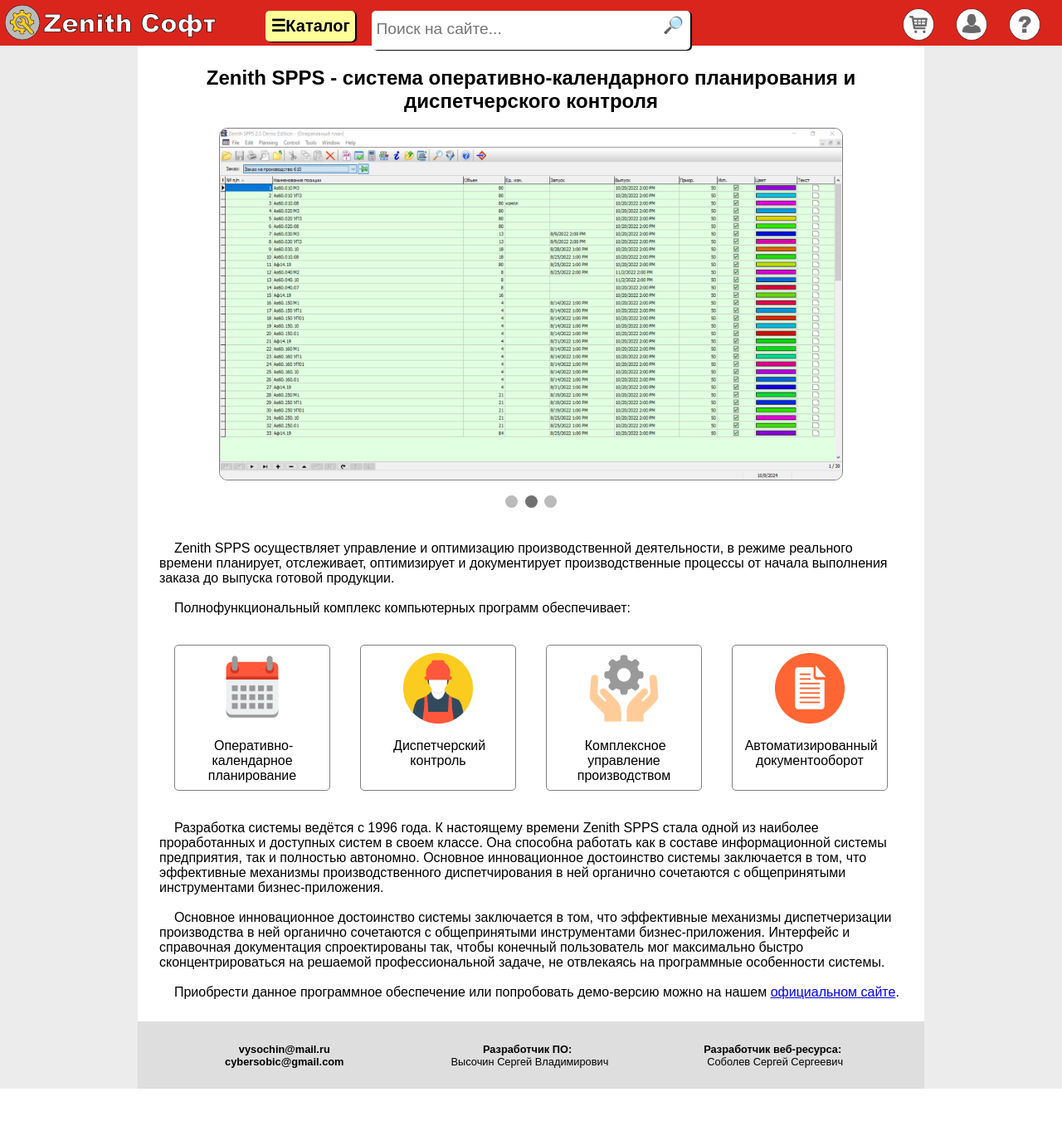
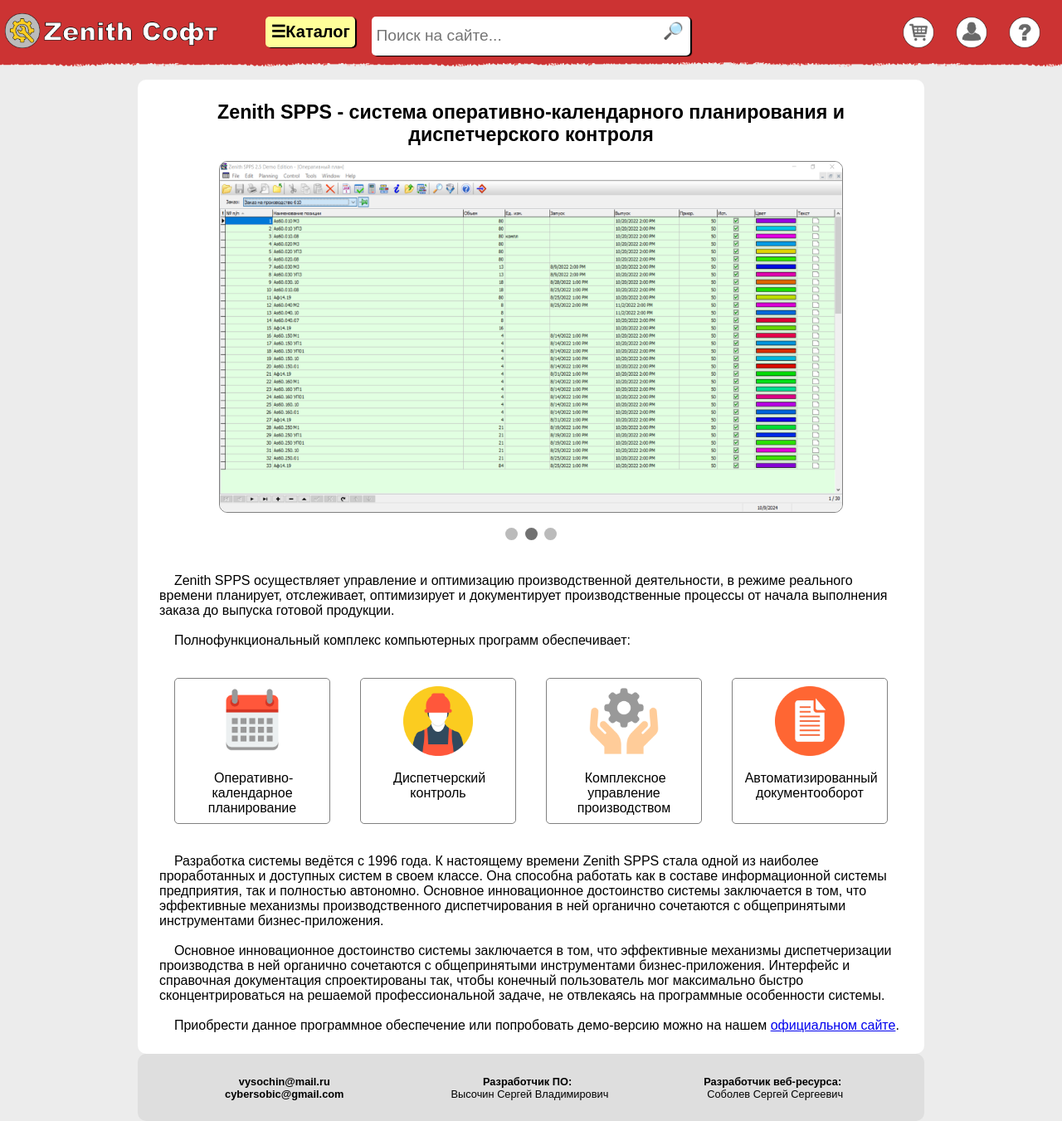
Before and after one commit to cybersobic/zenith-store, a Spring Boot app: page / in a window 1280 px wide. Shown: the whole page at 83% size. Before the commit the page ends 1312 px from the top, so only its background shows below. Run offline with Spring Boot 4, Linux system fonts and the light colour scheme.

Commit message:
Edit style of home page

```diff
--- a/src/main/resources/static/css/style.css
+++ b/src/main/resources/static/css/style.css
@@ -8,21 +8,29 @@
 }
 header {
     position: grid;
-    background-color: #DA251D;
+    background-image: url('../images/header_background.png');
+    background-size: cover; /* Масштабировать изображение, чтобы оно покрывало весь блок */
+    background-position: center; /* Центрировать изображение */
+    background-repeat: no-repeat; /* Избегать повторения изображения */
+    height: 5.2em;
     color: white;
     padding: 0.5%;
+    margin-bottom: 1%;
 }
 .store_logo img {
+    position: absolute;
     width: 20%;
+    top: 2%;
 }
 #greeting {
     text-align: center;
+    font-size: 145%;
 }
 .store_catalog {
     text-decoration: none;
     display: block;
     position: absolute;
-    top: 1.6%;
+    top: 2.5%;
     left: 25%;
     font-size: 125%;
     background-color: #FFFF9A;
@@ -43,7 +51,7 @@
     border-radius: 5px;
     position: absolute;
     background-color: white;
-    top: 1.6%;
+    top: 2.5%;
     left: 35%;
 }
 .search_input {
@@ -70,25 +78,26 @@
 .user_basket img {
     width: 3%;
     position: absolute;
-    top: 1.3%;
+    top: 2.5%;
     left: 85%;
 }
 .store_account img {
     width: 3%;
     position: absolute;
-    top: 1.3%;
+    top: 2.5%;
     left: 90%;
 }
 .store_help img {
     width: 3%;
     position: absolute;
-    top: 1.3%;
+    top: 2.5%;
     left: 95%;
 }
 main {
     margin: 0 13% 0 13%;
     padding: 2%;
     background-color: white;
+    border-radius: 10px;
 }
 p {
     text-indent: 2%;
@@ -112,6 +121,7 @@
     transform: scale(1.1);
 }
 footer {
+border-radius: 10px;
     background-color: #DEDEDE;
     padding: 2%;
     margin: 0 13% 0 13%;
--- a/src/main/resources/templates/home.html
+++ b/src/main/resources/templates/home.html
@@ -31,8 +31,7 @@
         </div>
     </header>
     <main>
-        <h2 id="greeting">Zenith SPPS - система оперативно-календарного планирования и диспетчерского контроля</h2>
-        <br>
+        <h3 id="greeting">Zenith SPPS - система оперативно-календарного планирования и диспетчерского контроля</h3><br>
         <div class="slideshow">
             <div class="slideshow-container">
                 <div class="mySlides fade">
```
Also changed, not shown: src/main/resources/static/images/header_background.png (added).
